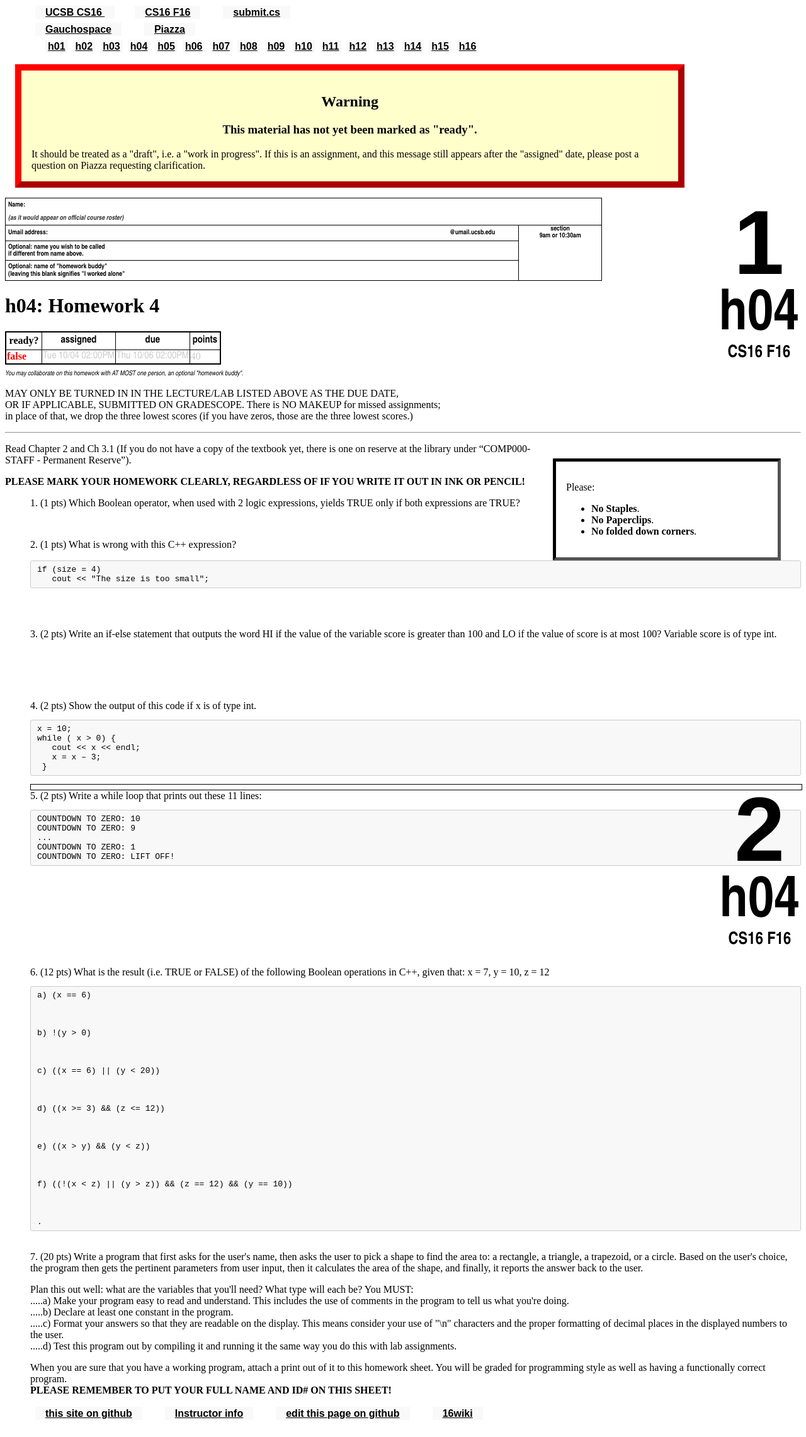
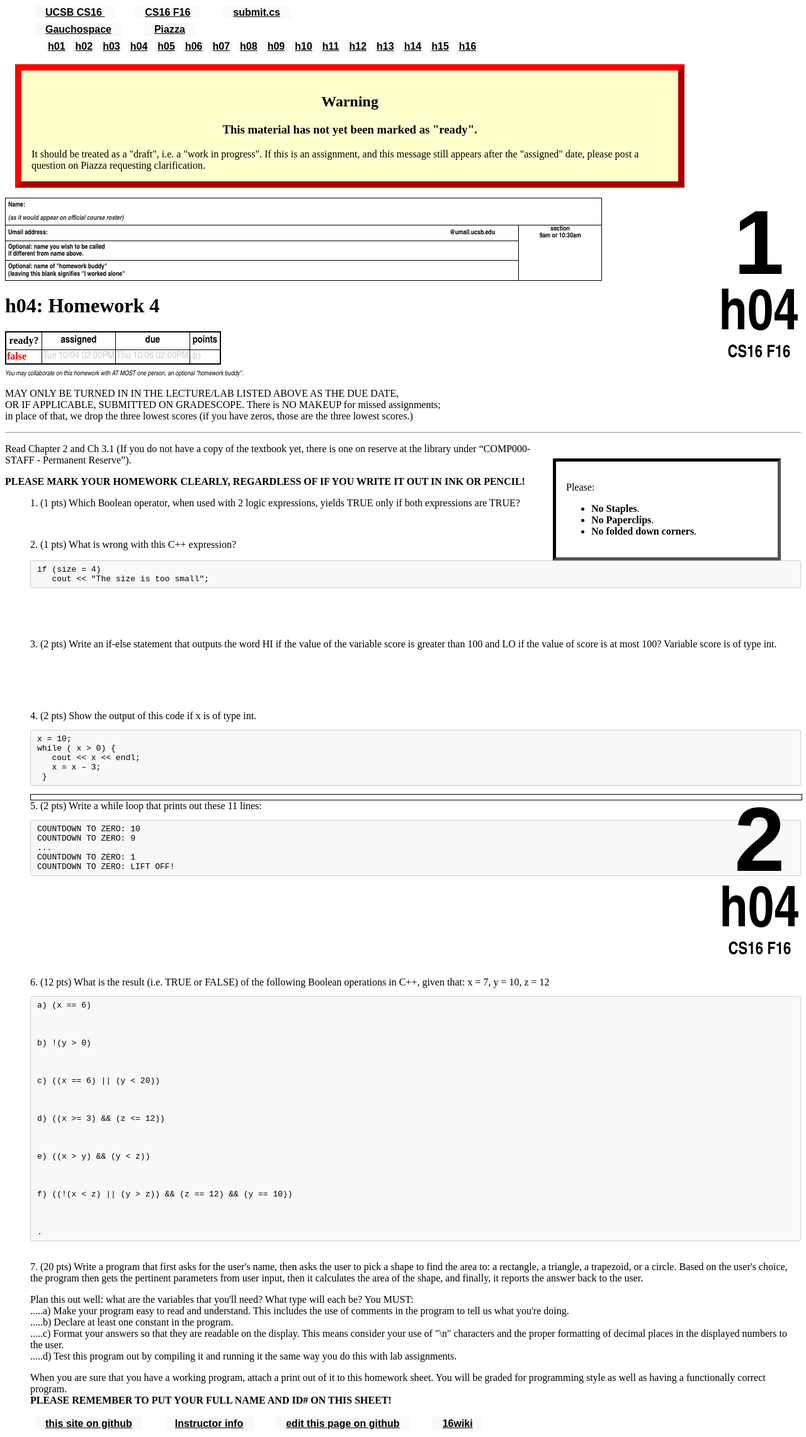
Before and after one commit to ucsb-cs16-s16/https-ucsb-cs16-s17.github.io, a Jekyll site: the page built from _hwk/h04.md, in a window 1280 px wide. Shown: the whole page at 63% size. Built offline with Jekyll 4.4.1, drawn with Linux system fonts in a browser that asks for light colours.

Commit message:
Update h04.md

````diff
--- a/_hwk/h04.md
+++ b/_hwk/h04.md
@@ -22,7 +22,7 @@ if (size = 4)
    cout << "The size is too small";
 ```
   </div>
-  <div style="margin-bottom:4em"></div>
+  <div style="margin-bottom:5em"></div>
 
 3.	(2 pts) Write an if-else statement that outputs the word HI if the value of the variable score is greater than 100 and LO if the value of score is at most 100? Variable score is of type int.
   <div style="margin-bottom:6em"></div>
````
